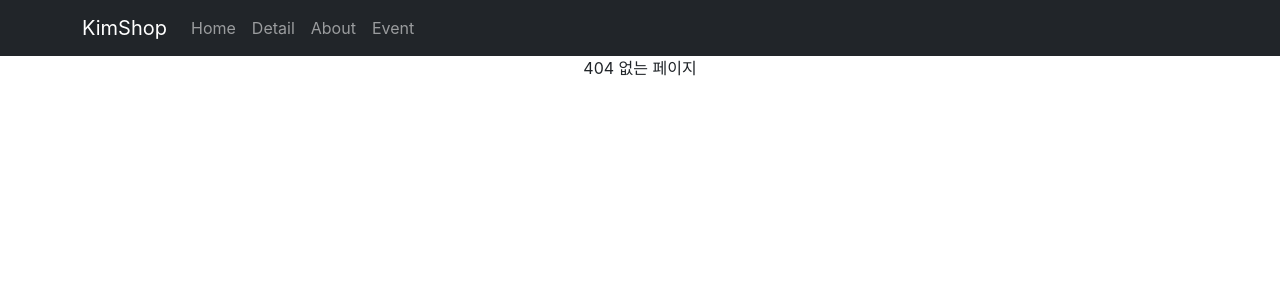
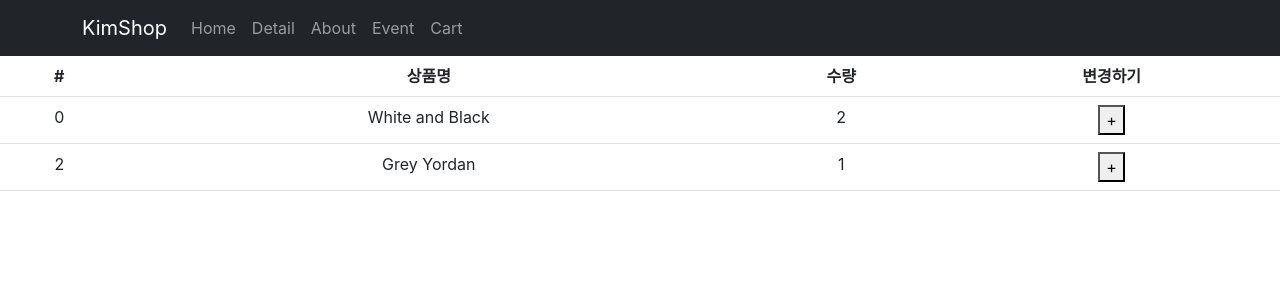
Before and after one commit to Jinuuk/Study_React, a React (Create React App) app in the folder study_react2/: page /cart in a window 1280 px wide. Before the commit this address had no page. Shown: the top 300 px of the page. Built offline with nearby package versions, Linux system fonts and the light colour scheme.

Commit message:
2022.10.28

```diff
--- a/study_react2/package.json
+++ b/study_react2/package.json
@@ -3,6 +3,7 @@
   "version": "0.1.0",
   "private": true,
   "dependencies": {
+    "@reduxjs/toolkit": "^1.8.6",
     "@testing-library/jest-dom": "^5.16.5",
     "@testing-library/react": "^13.4.0",
     "@testing-library/user-event": "^13.5.0",
@@ -11,6 +12,7 @@
     "react": "^18.2.0",
     "react-bootstrap": "^2.5.0",
     "react-dom": "^18.2.0",
+    "react-redux": "^8.0.4",
     "react-router-dom": "^6.4.2",
     "react-scripts": "5.0.1",
     "styled-components": "^5.3.6",
--- a/study_react2/src/App.css
+++ b/study_react2/src/App.css
@@ -1,3 +1,12 @@
+.start {
+  opacity : 0;
+}
+
+.end {
+  opacity : 1;
+  transition: opacity 1s;
+}
+
 .main-bg {
   height: 300px;
   background-image: url('./bread1.jpg');
--- a/study_react2/src/App.js
+++ b/study_react2/src/App.js
@@ -1,4 +1,4 @@
-import { useState } from "react";
+import { useState, createContext } from "react";
 import { Button, Navbar, Container, Nav, Row, Col } from 'react-bootstrap';
 import './App.css';
 // import breadImage from './bread1.jpg'
@@ -7,7 +7,10 @@ import './App.css';
 import data from './data.js';
 import { Routes, Route, Link, useNavigate, Outlet} from 'react-router-dom';
 import Detail from './routes/Detail.js';
+import Cart from './routes/Cart.js';
 import axios from 'axios';
+
+export let Context1 = createContext();
 
 
 function App() {
@@ -15,6 +18,7 @@ function App() {
   let [shoes,setShoes] = useState(data);
   let [dataNum,setDataNum] = useState(2);
   let [loading,setLoading] = useState(false);
+  let [stock,setStock] = useState([10,11,12]);
   let navigate = useNavigate();
 
   return (
@@ -30,6 +34,7 @@ function App() {
             <Nav.Link onClick={()=>{navigate('/detail')}}>Detail</Nav.Link>
             <Nav.Link onClick={()=>{navigate('/about')}}>About</Nav.Link>
             <Nav.Link onClick={()=>{navigate('/event')}}>Event</Nav.Link>
+            <Nav.Link onClick={()=>{navigate('/cart')}}>Cart</Nav.Link>
           </Nav>
         </Container>
       </Navbar>
@@ -80,7 +85,11 @@ function App() {
           }}>버튼</button>
         </>
       }/>
-      <Route path="/detail/:id" element={<Detail shoes={shoes}/>}/>
+      <Route path="/detail/:id" element={
+        <Context1.Provider value={{stock}}>
+          <Detail shoes={shoes}/>
+        </Context1.Provider>
+      }/>
 
       <Route path="/about" element={<About/>}>
         <Route path="member" element={<div>멤버</div>}/>
@@ -91,6 +100,8 @@ function App() {
         <Route path="one" element={<div>첫 주문시 양배추즙 서비스</div>}/>
         <Route path="two" element={<div>생일기념 쿠폰 받기</div>}/>
       </Route>
+
+      <Route path="/cart" element={<Cart/>}/>
 
       <Route path="*" element={<div>404 없는 페이지</div>}/>
     </Routes>
--- a/study_react2/src/index.js
+++ b/study_react2/src/index.js
@@ -4,13 +4,17 @@ import './index.css';
 import App from './App';
 import reportWebVitals from './reportWebVitals';
 import { BrowserRouter  } from 'react-router-dom';
+import { Provider } from "react-redux";
+import store from './store.js'
 
 const root = ReactDOM.createRoot(document.getElementById('root'));
 root.render(
   <React.StrictMode>
+    <Provider store={store}>
     <BrowserRouter>
     <App />
     </BrowserRouter>
+    </Provider>
   </React.StrictMode>
 );
 
--- /dev/null
+++ b/study_react2/src/routes/Cart.js
@@ -0,0 +1,53 @@
+import { Table } from 'react-bootstrap';
+import { useSelector, useDispatch } from 'react-redux';
+import {changeName} from './../store.js';
+
+function Cart(){
+  let state = useSelector(state=>state)
+  let dispatch = useDispatch();
+
+  return (
+    <Table>
+      {/* <div>{state.user}</div> */}
+      <thead>
+        <tr>
+          <th>#</th>
+          <th>상품명</th>
+          <th>수량</th>
+          <th>변경하기</th>
+        </tr>
+      </thead>
+      <tbody>
+        {/* <tr>
+          <td>1</td>
+          <td>{state[0].name}</td>
+          <td>{state[0].count}</td>
+          <td>안녕</td>
+        </tr> */}
+          {/* {
+            state.map(function(ele){
+              return (<TableContents/>)
+            })
+          } */}
+          {
+            state.cart.map(function(ele,i){
+              return (
+                <tr key={i}>
+                <td>{ele.id}</td>
+                <td>{ele.name}</td>
+                <td>{ele.count}</td>
+                <td><button onClick={()=>{
+                  dispatch(changeName())
+                }}>+</button></td>
+                </tr>
+              )
+            })
+          }
+
+      </tbody>
+    </Table>
+  )
+}
+
+
+export default Cart;
--- a/study_react2/src/routes/Detail.js
+++ b/study_react2/src/routes/Detail.js
@@ -1,6 +1,8 @@
-import React, { useEffect } from "react";
+import React, { useContext, useEffect } from "react";
 import { useState } from "react";
 import { useParams } from "react-router-dom";
+import { Nav } from 'react-bootstrap';
+import {Context1} from './../App.js';
 // import styled from 'styled-components'
 
 // let Btn = styled.button`
@@ -36,15 +38,19 @@ function Detail(props){
                           //어려운 연산
                           //서버에서 데이터를 가져오는 작업
                           //타이머 장착
-    console.log('안녕');
+    // console.log('안녕');
     // setTimeout(()=>{document.getElementsByClassName('alert')[0].style.display = 'none'},2000);
     // setTimeout(()=>{setDisplay('none')},2000)
-    let timer = setTimeout(()=>{setAlert(false)},2000)
+    let timer = setTimeout(()=>{setAlert(false)},2000);
+    let timer2 = setTimeout(()=>{setFade('end')},100);
 
     return()=>{
       //useEffect가 동작되기 전에 실행, mount시 실행안됨, unmount시 실행됨
       //예) 기존 타이머 제거
       clearTimeout(timer);
+
+      setFade('');
+      clearTimeout(timer2);
       //예) 기존 데이터 요청 제거
 
     }
@@ -57,14 +63,20 @@ function Detail(props){
   // let [display,setDisplay] = useState('block');
   let [alert, setAlert] = useState(true);
   let [chkInput, setChkInput] = useState(false);
+  let [tab,setTab] = useState(0);
+  let [fade,setFade] = useState('');
 
   let {id} = useParams();
 
   let foundItem = props.shoes.find(ele => ele.id == id);
   console.log(foundItem);
 
+  let {stock} = useContext(Context1)
+
   return (
-    <div className="container">
+
+    <div className={`container start ${fade}`}>
+       {/* <div>{stock}</div> */}
       {/* <Box>
       <Btn bg="blue">버튼</Btn>
       </Box> */}
@@ -93,8 +105,52 @@ function Detail(props){
           <button className="btn btn-danger">주문하기</button>
         </div>
       </div>
+
+      <Nav variant="tabs" defaultActiveKey="link-0">
+      <Nav.Item>
+        <Nav.Link eventKey="link-0" onClick={()=>{setTab(0)}}>tab0</Nav.Link>
+      </Nav.Item>
+      <Nav.Item>
+        <Nav.Link eventKey="link-1" onClick={()=>{setTab(1)}}>tab1</Nav.Link>
+      </Nav.Item>
+      <Nav.Item>
+        <Nav.Link eventKey="link-2" onClick={()=>{setTab(2)}}>tab2</Nav.Link>
+      </Nav.Item>
+    </Nav>
+    <Tabs tab={tab} shoes={props.shoes}/>
+
     </div>
   )
 }
 
+// function Tabs(props){
+//   if(props.tab == 0){
+//     return <div>내용0</div>;
+//   }else if(props.tab == 1){
+//     return <div>내용1</div>;
+//   }else if(props.tab == 2){
+//     return <div>내용2</div>;
+//   }
+// }
+
+// function Tabs(props){
+//   return [<div>내용0</div>,<div>내용1</div>,<div>내용2</div>][props.tab];
+// }
+
+function Tabs({tab, shoes}){
+  let [fade,setFade] = useState('');
+  let {stock} = useContext(Context1)
+
+  useEffect(()=>{
+    let timer = setTimeout(()=>{setFade('end')},100);
+    return(()=>{
+    setFade('');
+    clearTimeout(timer);
+    })
+  },[tab])
+
+
+  return (<div className={`start ${fade}`}>{[<div>{shoes[0].title}</div>,<div>{stock}</div>,<div>내용2</div>][tab]}</div>)
+}
+
 export default Detail;
--- /dev/null
+++ b/study_react2/src/store.js
@@ -0,0 +1,28 @@
+import { configureStore, createSlice } from "@reduxjs/toolkit";
+
+let user = createSlice({
+  name : 'user',
+  initialState : 'kim',
+  reducers : {
+    changeName(state){
+      return 'john' + state
+    }
+  }
+})
+
+let cart = createSlice({
+  name : 'cart',
+  initialState : [
+    {id : 0, name : 'White and Black', count : 2},
+    {id : 2, name : 'Grey Yordan', count : 1}
+  ]
+})
+
+export let {changeName} = user.actions;
+
+export default configureStore({
+  reducer : {
+    user : user.reducer,
+    cart : cart.reducer
+  }
+})
```
Also changed, not shown: 1 other file (tests, documents, lock files or other folders).
